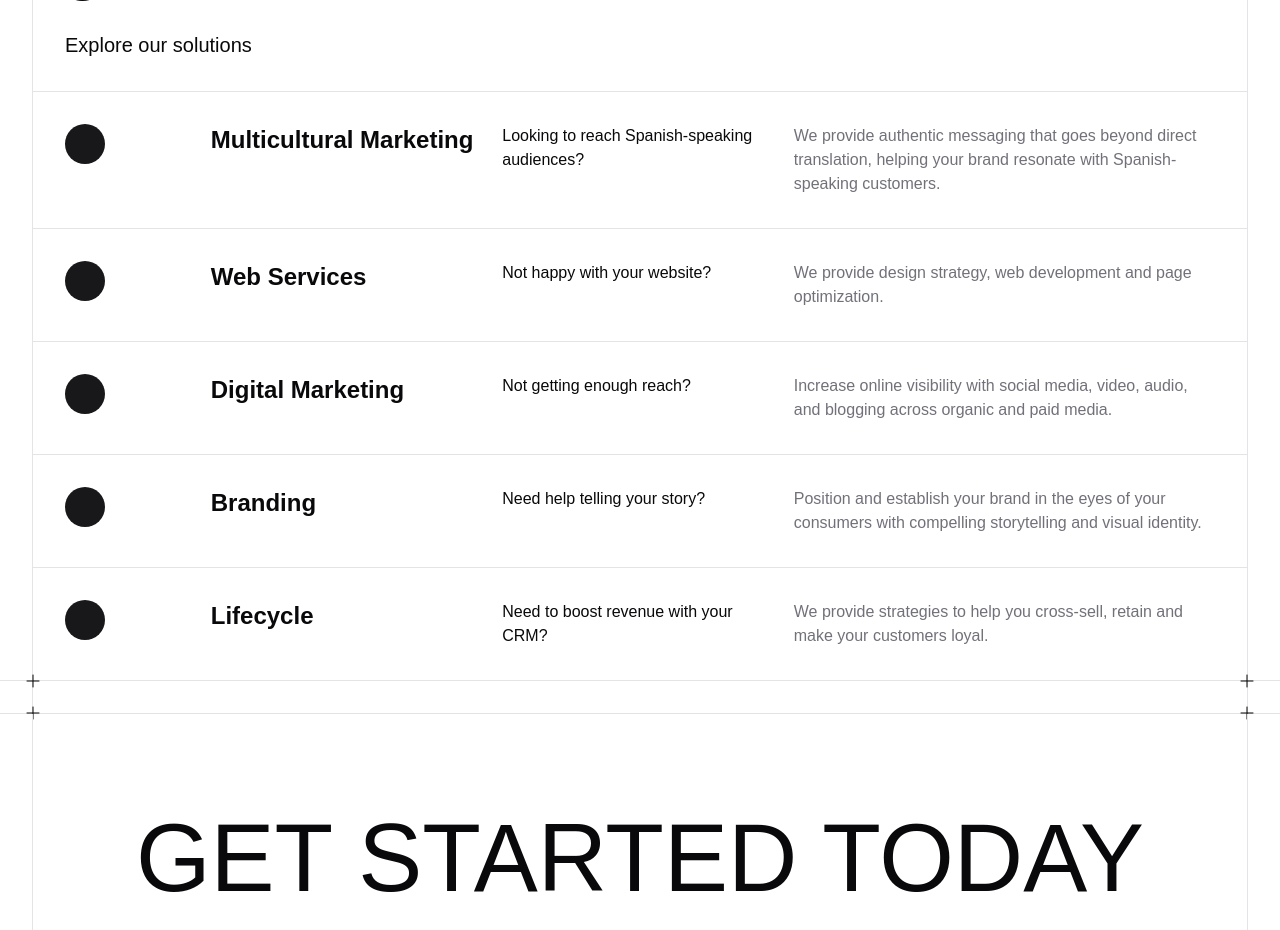
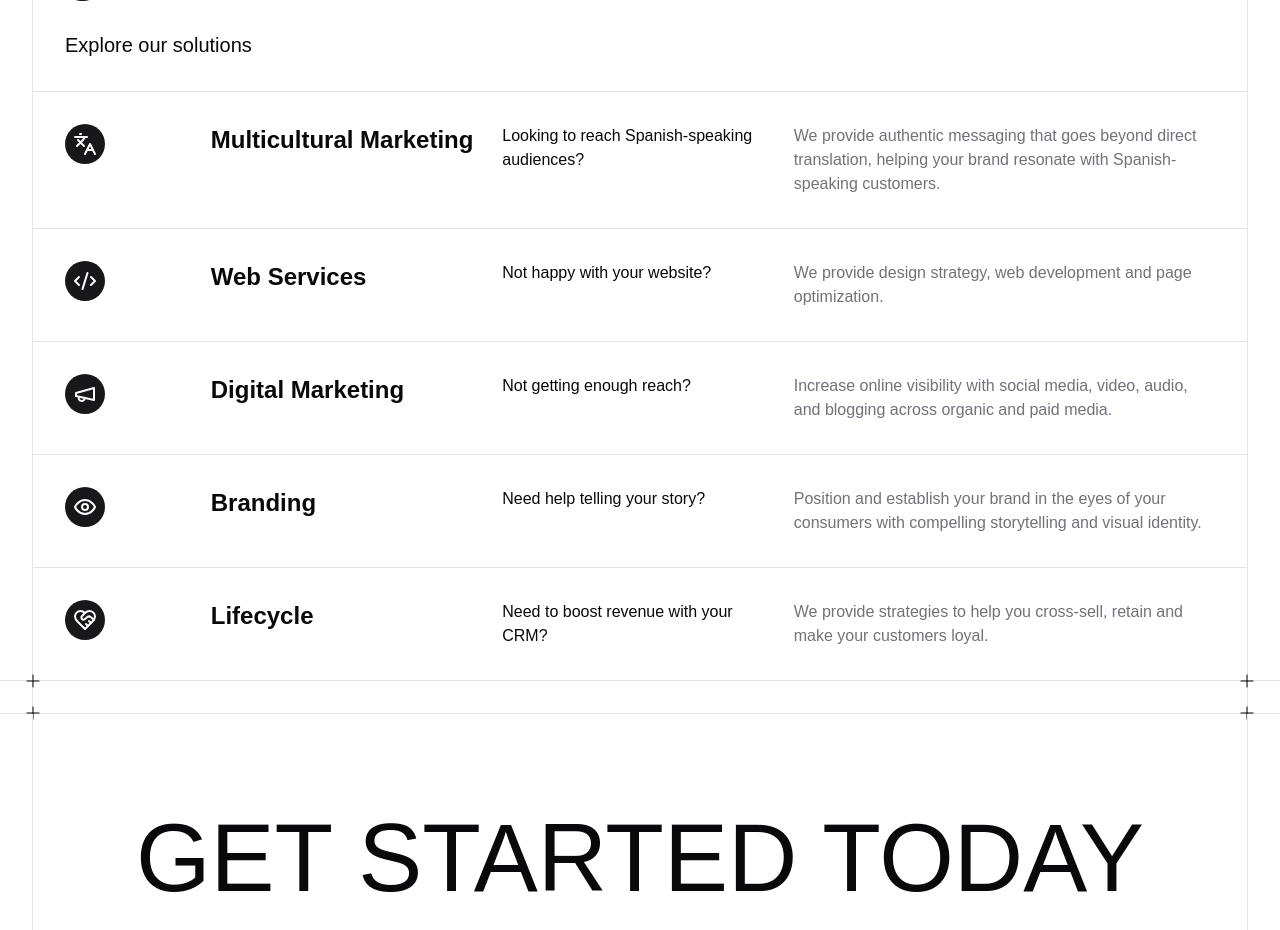
Before and after one commit to itsjmendez/toro, a Next.js app: page / in a window 1280 px wide. Shown: the part 1940-2870 px from the top of the page. Built offline with nearby package versions, Linux system fonts and the light colour scheme; a web font is replaced by a local one.

Commit message:
refactor: Update Home page to display service icons

```diff
--- a/app/page.tsx
+++ b/app/page.tsx
@@ -127,7 +127,9 @@ export default function Home() {
                 className="border-t grid grid-rows-1 md:grid-cols-8 items-start p-[2rem] gap-4 hover:bg-muted"
                 key={service.title}
               >
-                <div className="flex h-10 w-10 shrink-0 items-center justify-center rounded-full bg-primary text-primary-foreground"></div>
+                <div className="flex h-10 w-10 shrink-0 items-center justify-center rounded-full bg-primary text-primary-foreground">
+                  {service.icon && <service.icon />}
+                </div>
                 <h3 className="text-2xl md:text-2xl font-bold col-span-2">
                   {service.title}
                 </h3>
```
